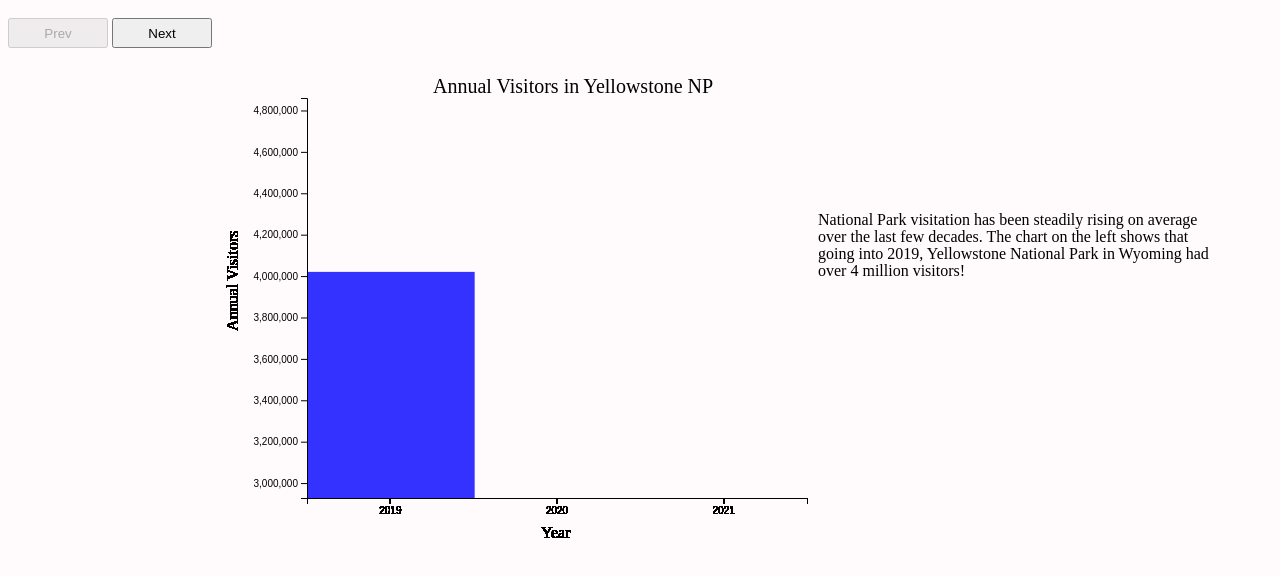
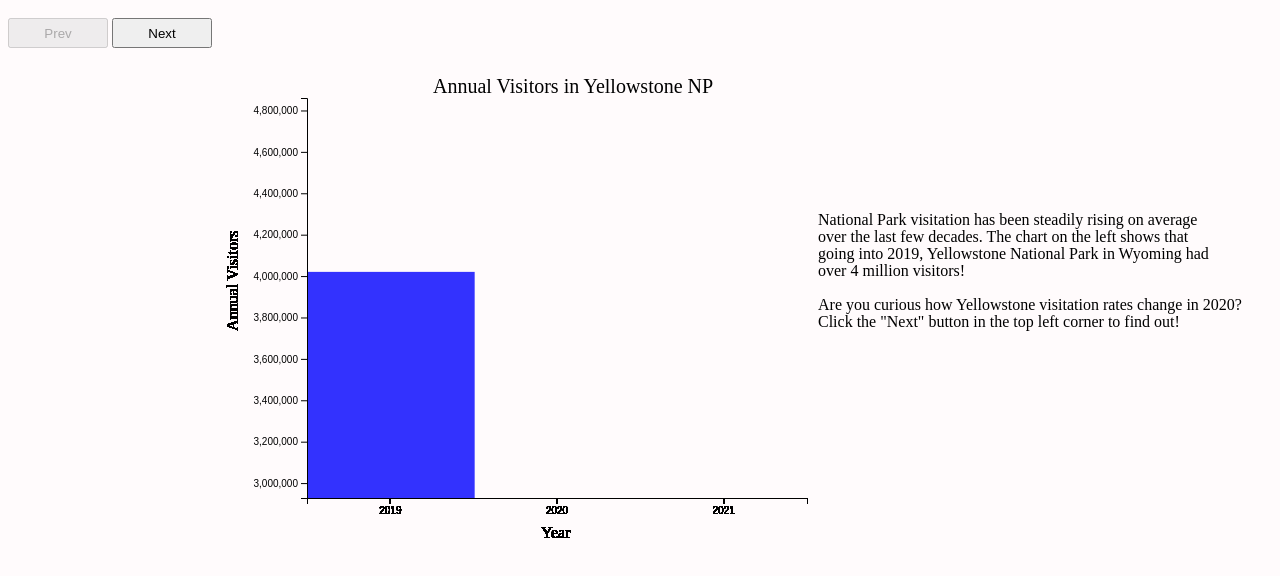
Before and after one commit to fitchand000/fitchand000.github.io, a plain HTML site: page index.html in a window 1280 px wide. Shown: the part 48-624 px from the top of the page. Drawn offline with nearby package versions, Linux system fonts and the light colour scheme.

Commit message:
updated text

```diff
--- a/index.html
+++ b/index.html
@@ -105,7 +105,8 @@
         t.append("tspan").attr("dy", 17).attr("x", 0).text("over the last few decades. The chart on the left shows that")
         t.append("tspan").attr("dy", 17).attr("x", 0).text("going into 2019, Yellowstone National Park in Wyoming had")
         t.append("tspan").attr("dy", 17).attr("x", 0).text("over 4 million visitors! ")
-
+        t.append("tspan").attr("dy", 34).attr("x", 0).text("Are you curious how Yellowstone visitation rates change in 2020?")
+        t.append("tspan").attr("dy", 17).attr("x", 0).text("Click the \"Next\" button in the top left corner to find out! ")
 
         t = texts.append('text').attr("id", "text2").style("display", "none")
         t.append("tspan").attr("dy", 17).attr("x", 0).text("In 2020, the Covid-19 pandemic rattled the world, including")
@@ -117,6 +118,7 @@
         t.append("tspan").attr("dy", 17).attr("x", 0).text("visitors to Yellowstone in over 5 years with only about 3.8 million")
         t.append("tspan").attr("dy", 17).attr("x", 0).text("visitors. Many other national parks also experienced a significant")
         t.append("tspan").attr("dy", 17).attr("x", 0).text("decrease in visitation for similar reasons as Yellowstone.")
+        t.append("tspan").attr("dy", 34).attr("x", 0).text("Click Next to see how Yellowstone did in 2021!")
 
 
 
@@ -128,6 +130,8 @@
         t.append("tspan").attr("dy", 17).attr("x", 0).text("2021. This represents an almost 15% increase over the previous")
         t.append("tspan").attr("dy", 17).attr("x", 0).text("record annual visitation. National Parks across the")
         t.append("tspan").attr("dy", 17).attr("x", 0).text("country saw their visitation numbers bounce back in 2021.")
+        t.append("tspan").attr("dy", 34).attr("x", 0).text("Click Next for the opportunity to explore national park")
+        t.append("tspan").attr("dy", 17).attr("x", 0).text("Data for yourself!")
 
         t = texts.append('text').attr("id", "text4").style("display", "none")
         t.append("tspan").attr("dy", 17).attr("x", 0).text("Explore the data for yourself! In the search box below you can")
```
